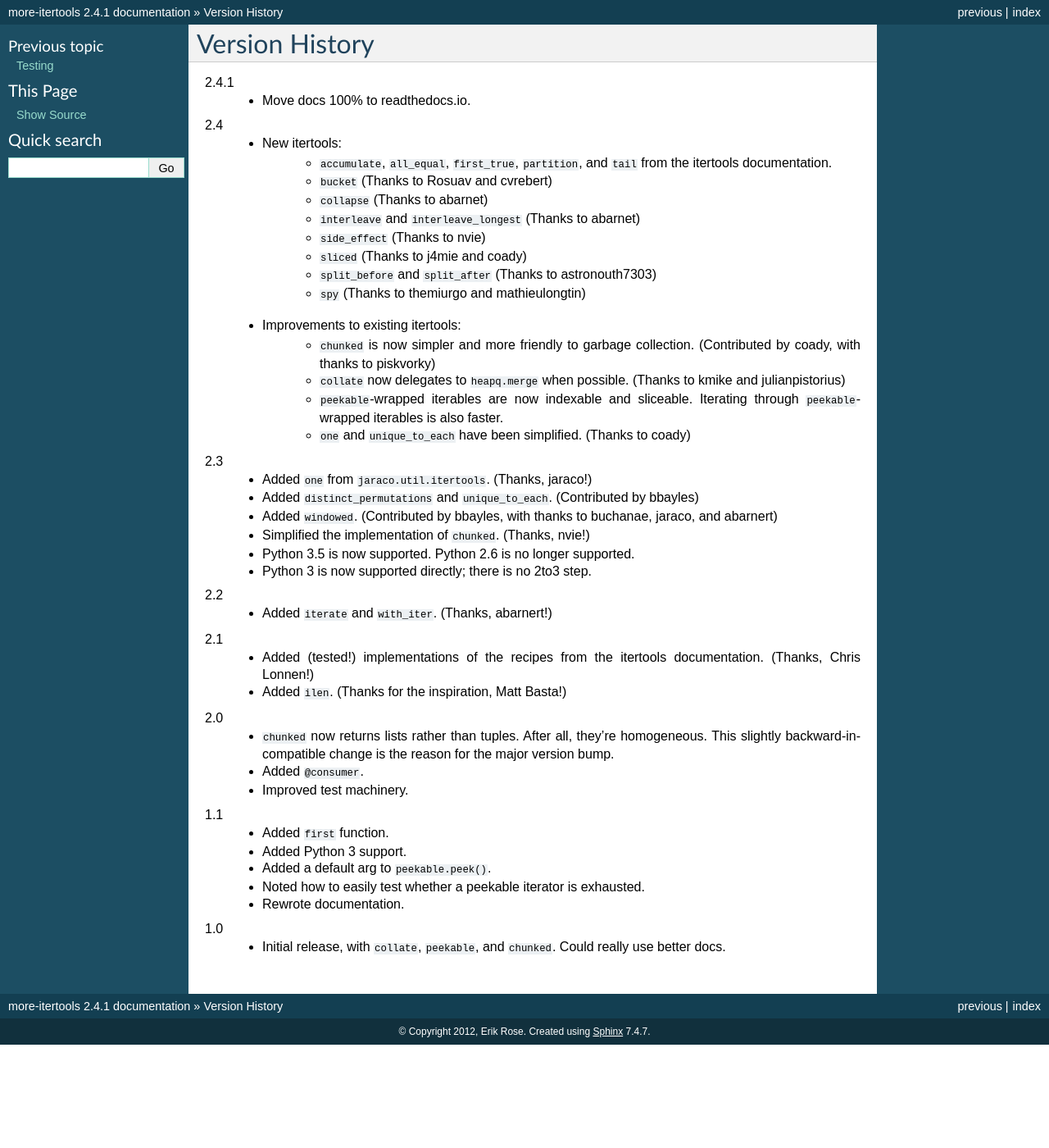
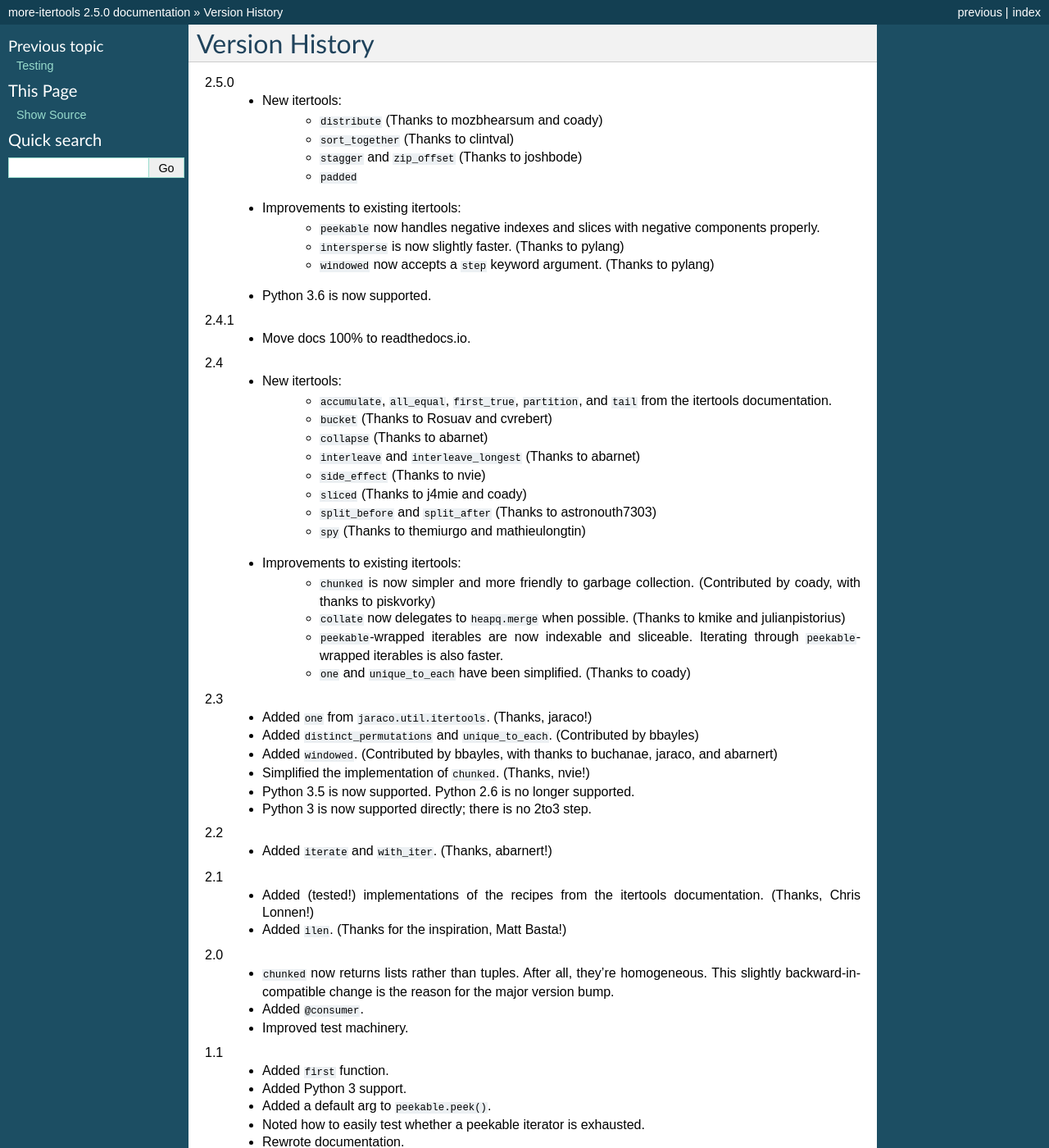
Before and after one commit to more-itertools/more-itertools, a Sphinx documentation site: the page built from docs/versions.rst, in a window 1280 px wide and 1400 px high. Shown: the whole window at 82% size. Built offline with Sphinx 7.4.7, drawn with Linux system fonts in a browser that asks for light colours; some of the changed text lies outside the part shown.

Commit message:
Update to version 2.5.0

```diff
--- a/docs/conf.py
+++ b/docs/conf.py
@@ -48,7 +48,7 @@ copyright = u'2012, Erik Rose'
 # built documents.
 #
 # The short X.Y version.
-version = '2.4.1'
+version = '2.5.0'
 # The full version, including alpha/beta/rc tags.
 release = version
 
--- a/docs/versions.rst
+++ b/docs/versions.rst
@@ -1,6 +1,20 @@
 ===============
 Version History
 ===============
+
+2.5.0
+    * New itertools:
+        * ``distribute`` (Thanks to mozbhearsum and coady)
+        * ``sort_together`` (Thanks to clintval)
+        * ``stagger`` and ``zip_offset`` (Thanks to joshbode)
+        * ``padded``
+    * Improvements to existing itertools:
+        * ``peekable`` now handles negative indexes and slices with negative
+          components properly.
+        * ``intersperse`` is now slightly faster. (Thanks to pylang)
+        * ``windowed`` now accepts a ``step`` keyword argument.
+          (Thanks to pylang)
+    * Python 3.6 is now supported.
 
 2.4.1
     * Move docs 100% to readthedocs.io.
--- a/setup.py
+++ b/setup.py
@@ -10,7 +10,7 @@ from setuptools import setup, find_packages
 
 setup(
     name='more-itertools',
-    version='2.4.1',
+    version='2.5.0',
     description='More routines for operating on iterables, beyond itertools',
     long_description=open('README.rst').read() + '\n\n' +
                      '\n'.join(open('docs/versions.rst').read()
```
